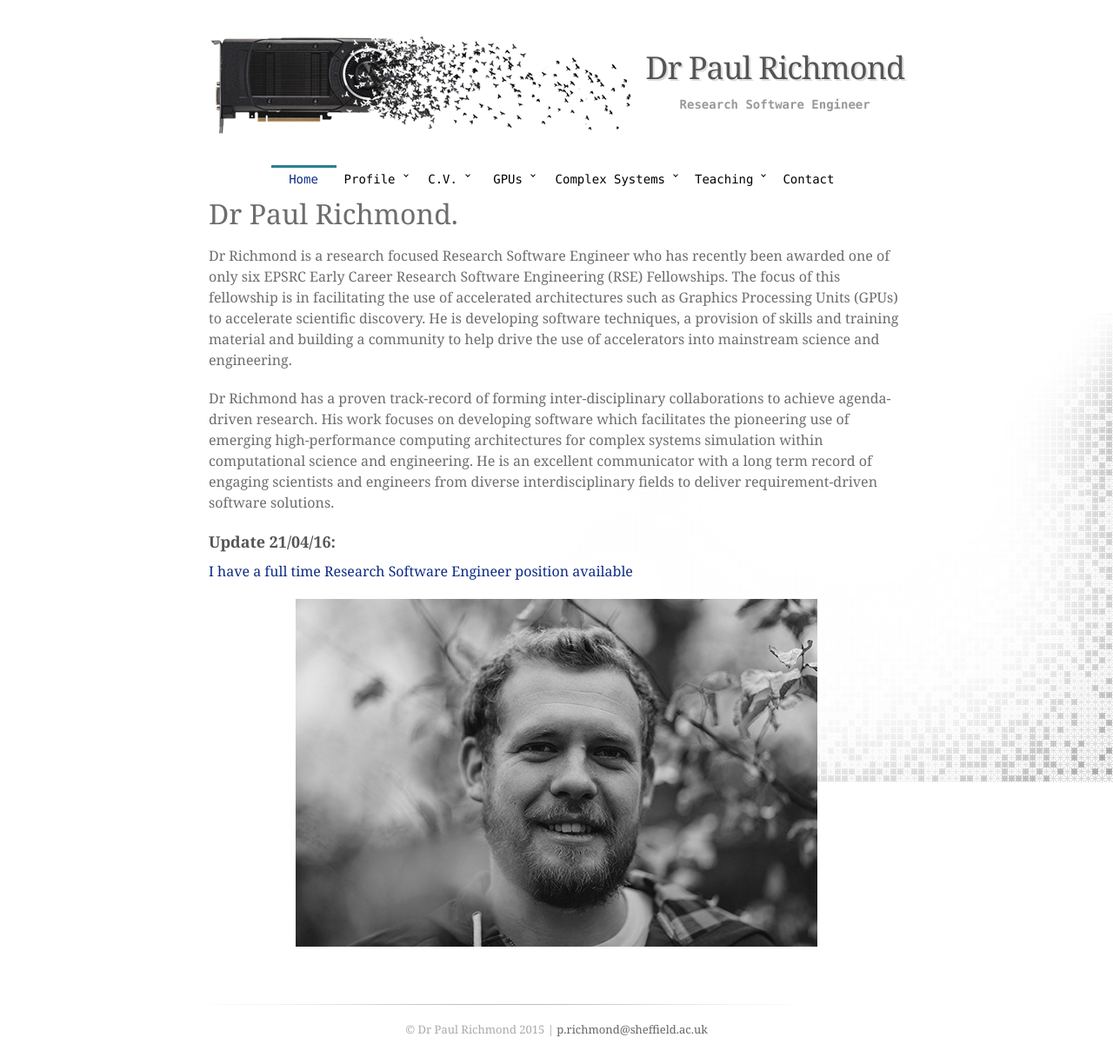
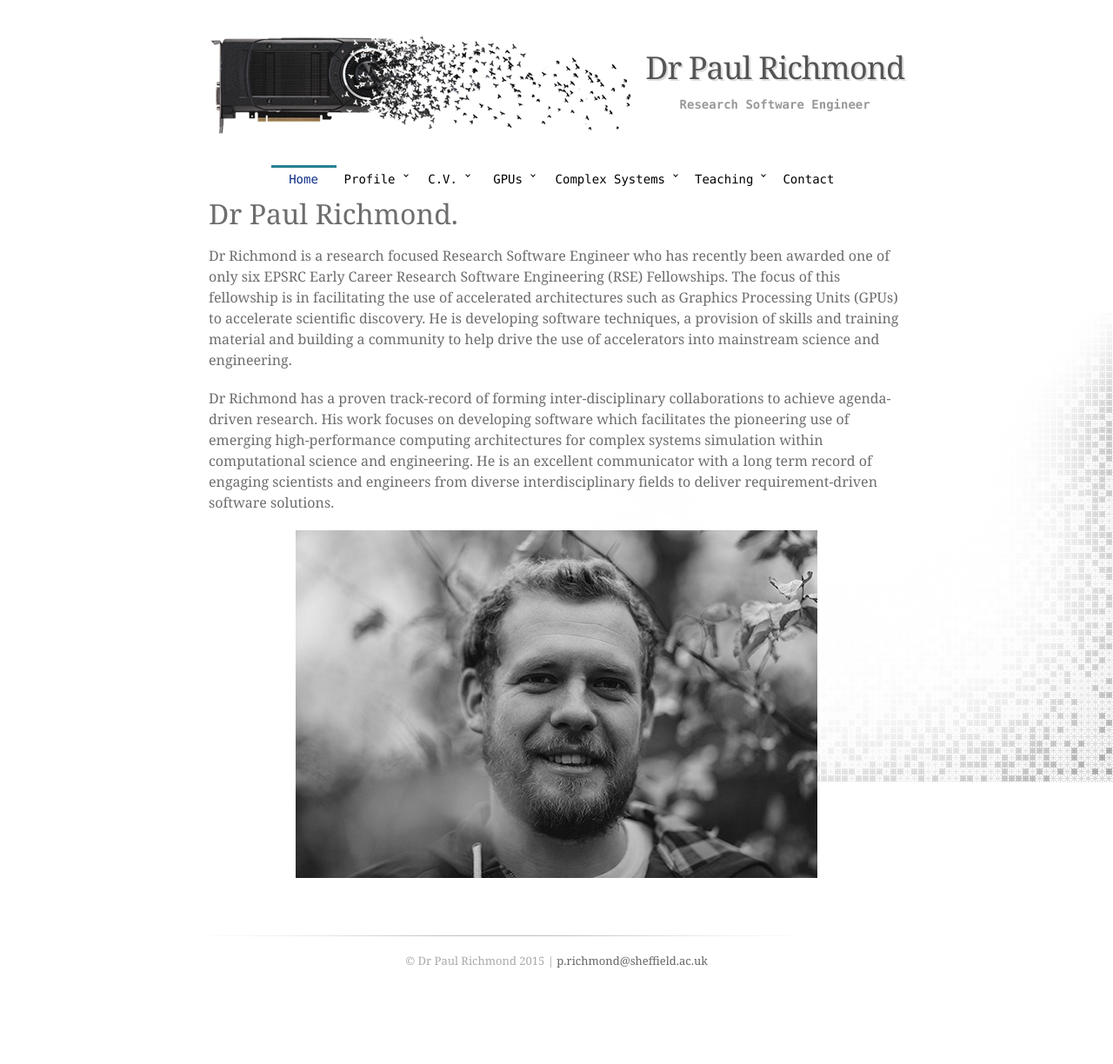
Before and after one commit to mondus/mondus.github.io, a Jekyll site: the page built from index.md, in a window 1280 px wide. Shown: the whole page at 87% size. Built offline with Jekyll 4.4.1, drawn with Linux system fonts in a browser that asks for light colours; nearby versions of some CDN libraries; some web fonts are replaced; after the commit the page ends 1145 px from its top, so only the background shows below that.

Commit message:
Update index.md

```diff
--- a/index.md
+++ b/index.md
@@ -9,10 +9,6 @@ Dr Richmond is a research focused Research Software Engineer who has recently be
 
 Dr Richmond has a proven track-record of forming inter-disciplinary collaborations to achieve agenda-driven research. His work focuses on developing software which facilitates the pioneering use of emerging high-performance computing architectures for complex systems simulation within computational science and engineering. He is an excellent communicator with a long term record of engaging scientists and engineers from diverse interdisciplinary fields to deliver requirement-driven software solutions.
 
-### Update 21/04/16:
-[I have a full time Research Software Engineer position available](./teaching/postitions)
-
-
 <div style="text-align:center" markdown="1">
 ![Dr Paul Richmond](./assets/images/paulrichmond.jpg "Dr Paul Richmond")
 </div>
```
